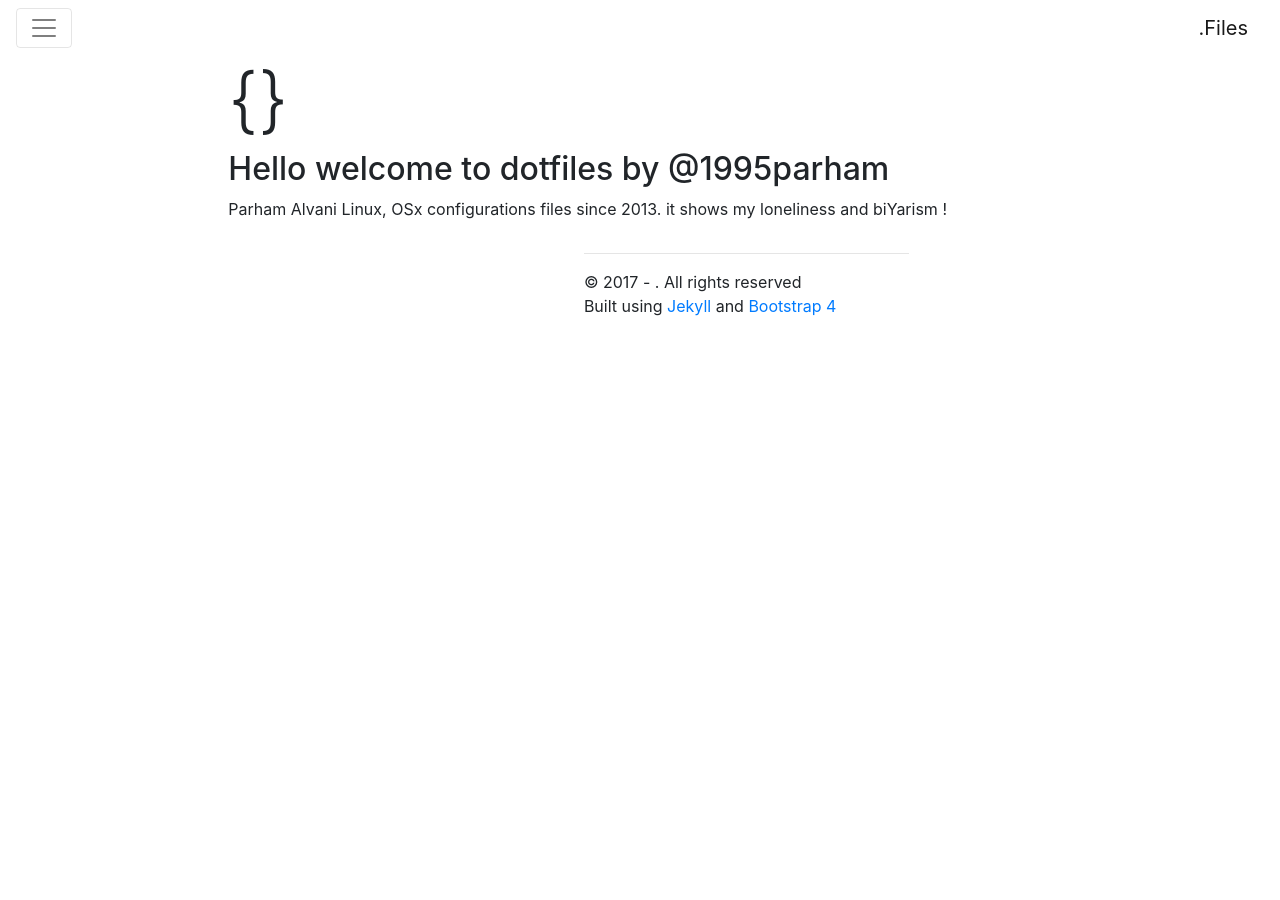
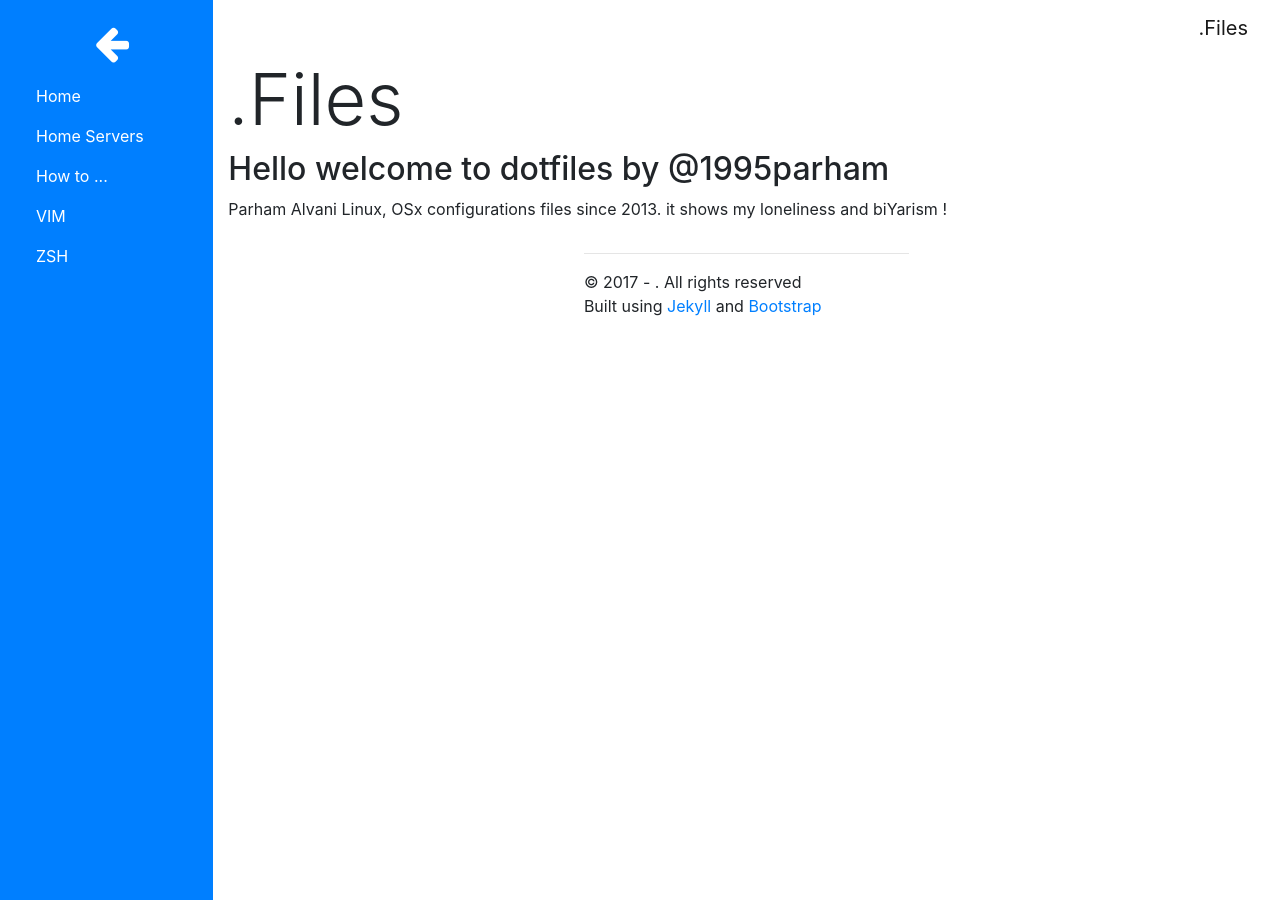
Before and after one commit to 1995parham/dotfiles, a Jekyll site: the page built from docs/index.html, in a window 1280 px wide. Built offline with Jekyll 4.4.1, drawn with Linux system fonts in a browser that asks for light colours; nearby versions of some CDN libraries; library files that are not in the unit come from our copies; the list of posts is cut into pages by our own code; comment, search, counter and statistics services are not loaded.

Commit message:
Page theme was added.
Former-commit-id: 6abe0c9f99885f0512b0038a6091976cf329d52d [formerly 726413ff18e917c0f45a8af615d1c6e232ab3229] [formerly 3be16e36189882b40be51c877ea1e9ac9b94356b [formerly 3fc579fc748b682d53f97f3eafe8436c370c8220 [formerly 3fc579fc748b682d53f97f3eafe8436c370c8220 [formerly 3fc579fc748b682d53f97f3eafe8436c370c8220 [formerly f5fb6b5be3f2be103f6be9d721d87a60930ed913]]]]]
Former-commit-id: dfe711daca2f66b7c19171236c907838431f31d1 [formerly 30825a8c4a4911b8f4af7b921d5c2bfad870a26d]
Former-commit-id: 82a3b16f7b38b1725f67a708f46db395db650c96
Former-commit-id: 8ac7c214e09ddbeacdd164ef1aa526c900d385ea
Former-commit-id: ad0e5203e5524994e1ee29ce8910e7de9ce8f5c0
Former-commit-id: def4802f7fe906714c03c7931c9f8e0bfd7089c0

```diff
--- a/docs/index.html
+++ b/docs/index.html
@@ -1,6 +1,7 @@
 ---
 layout: page
-title: {{ site.title }}
+title: .Files
+theme: blue
 ---
 
 <div>
```
